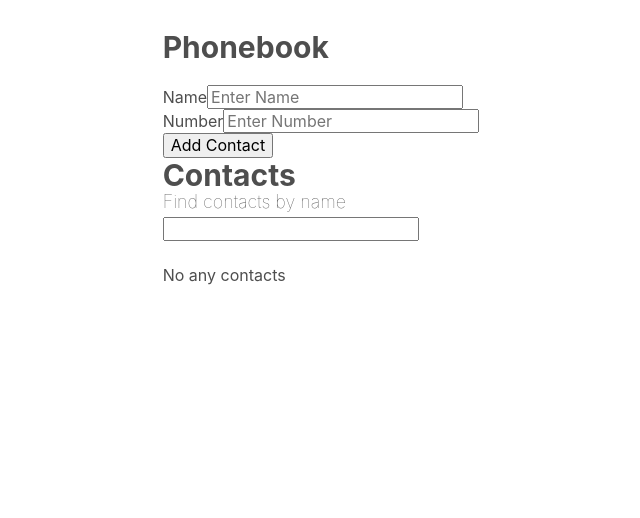
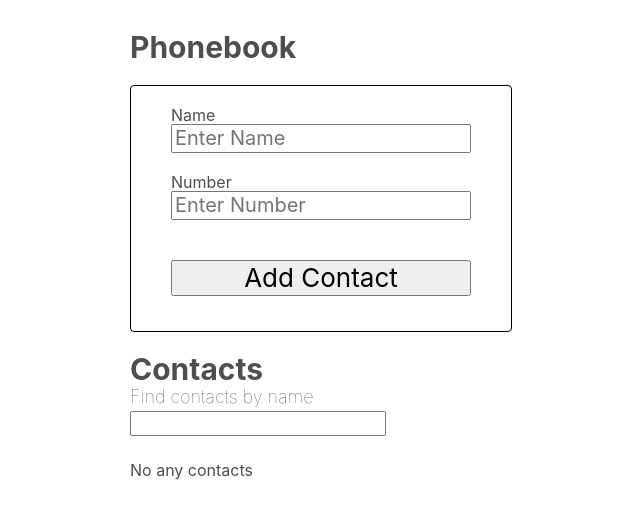
Before and after one commit to Petro-Psekho/goit-react-hw-04-phonebook, a React (Create React App) app: page / in a window 1280 px wide. Shown: the top 518 px of the page, without its empty margins (319-959 px from the left). Built offline with nearby package versions, Linux system fonts and the light colour scheme.

Commit message:
adds styles to React Hook Form

```diff
--- a/src/components/ContactForm/ContactForm.jsx
+++ b/src/components/ContactForm/ContactForm.jsx
@@ -1,11 +1,17 @@
 import { useEffect } from 'react';
 import { useForm } from 'react-hook-form';
+import {
+  ErrMessage,
+  FormWrap,
+  FormInput,
+  InputName,
+  SubmitBtn,
+} from 'components/ContactForm/ContactForm.styled';
 
 export const ContactForm = ({ onSubmit }) => {
   const {
     register,
     handleSubmit,
-    // watch,
     formState: { errors },
     formState,
     reset,
@@ -23,9 +29,9 @@ export const ContactForm = ({ onSubmit }) => {
   }, [formState.isSubmitSuccessful, reset]);
 
   return (
-    <form onSubmit={handleSubmit(onSubmit)}>
-      <label>Name</label>
-      <input
+    <FormWrap onSubmit={handleSubmit(onSubmit)}>
+      <InputName>Name</InputName>
+      <FormInput
         autoComplete="off"
         {...register('name', {
           required: 'name is a required field',
@@ -39,10 +45,10 @@ export const ContactForm = ({ onSubmit }) => {
         placeholder="Enter Name"
       />
 
-      <p>{errors.name?.message}</p>
+      <ErrMessage>{errors.name?.message}</ErrMessage>
 
-      <label>Number</label>
-      <input
+      <InputName>Number</InputName>
+      <FormInput
         autoComplete="off"
         {...register('number', {
           required: 'number is a required field',
@@ -55,87 +61,11 @@ export const ContactForm = ({ onSubmit }) => {
         })}
         placeholder="Enter Number"
       />
-      <p>{errors.number?.message}</p>
+      <ErrMessage>{errors.number?.message}</ErrMessage>
 
       {errors.exampleRequired && <p>This field is required</p>}
 
-      <button type="submit">Add Contact</button>
-    </form>
+      <SubmitBtn type="submit">Add Contact</SubmitBtn>
+    </FormWrap>
   );
 };
-
-// import { Formik, ErrorMessage } from 'formik';
-// import { object, string } from 'yup';
-// import {
-//   ErrMessage,
-//   FormWrap,
-//   FormInput,
-//   InputName,
-//   SubmitBtn,
-// } from 'components/ContactForm/ContactForm.styled';
-
-// const namePattern =
-//   /^[a-zA-Zа-яА-Я]+(([' -][a-zA-Zа-яА-Я ])?[a-zA-Zа-яА-Я]*)*$/;
-
-// const numberPattern =
-//   /\+?\d{1,4}?[-.\s]?\(?\d{1,3}?\)?[-.\s]?\d{1,4}[-.\s]?\d{1,4}[-.\s]?\d{1,9}/;
-
-// const schema = object().shape({
-//   name: string()
-//     .max(20)
-//     .matches(namePattern, {
-//       message:
-//         "Name may contain only letters, apostrophe, dash and spaces. For example Adrian, Jacob Mercer, Charles de Batz de Castelmore d'Artagnan.",
-//     })
-//     .required(),
-//   number: string()
-//     .min(3)
-//     .matches(numberPattern, {
-//       message:
-//         'Phone number must be digits and can contain spaces, dashes, parentheses and can start with +.',
-//     })
-//     .required(),
-// });
-
-// export const ContactForm = ({ onSubmit }) => {
-//   const initialValues = {
-//     name: '',
-//     number: '',
-//   };
-
-//   const handleSubmit = (values, { resetForm }) => {
-//     onSubmit(values);
-
-//     resetForm();
-//   };
-
-//   return (
-//     <Formik
-//       initialValues={initialValues}
-//       validationSchema={schema}
-//       onSubmit={handleSubmit}
-//     >
-//       <FormWrap>
-//         <InputName>
-//           Name
-//           <FormInput autoComplete="off" type="text" name="name" />
-//         </InputName>
-
-//         <ErrMessage>
-//           <ErrorMessage name="name" />
-//         </ErrMessage>
-
-//         <InputName>
-//           Number
-//           <FormInput autoComplete="off" type="tel" name="number" />
-//         </InputName>
-
-//         <ErrMessage>
-//           <ErrorMessage name="number" component="div" />
-//         </ErrMessage>
-
-//         <SubmitBtn type="submit">Add contact</SubmitBtn>
-//       </FormWrap>
-//     </Formik>
-//   );
-// };
--- a/src/components/ContactForm/ContactForm.styled.jsx
+++ b/src/components/ContactForm/ContactForm.styled.jsx
@@ -1,7 +1,6 @@
 import styled from '@emotion/styled';
-import { Form, Field } from 'formik';
 
-export const ErrMessage = styled.div`
+export const ErrMessage = styled.p`
   display: flex;
   justify-content: center;
   width: 300px;
@@ -10,21 +9,22 @@ export const ErrMessage = styled.div`
   color: red;
 `;
 
-export const FormWrap = styled(Form)`
+export const FormWrap = styled.form`
   padding: 20px 40px 35px;
   border: 1px solid black;
   border-radius: 4px;
   margin-bottom: 20px;
 `;
 
-export const FormInput = styled(Field)`
+export const FormInput = styled.input`
   font-size: 20px;
+  width: 300px;
 `;
 
 export const InputName = styled.label`
   display: flex;
   flex-direction: column;
-  width: 300px;
+
   font-size: 16px;
 `;
 
```
